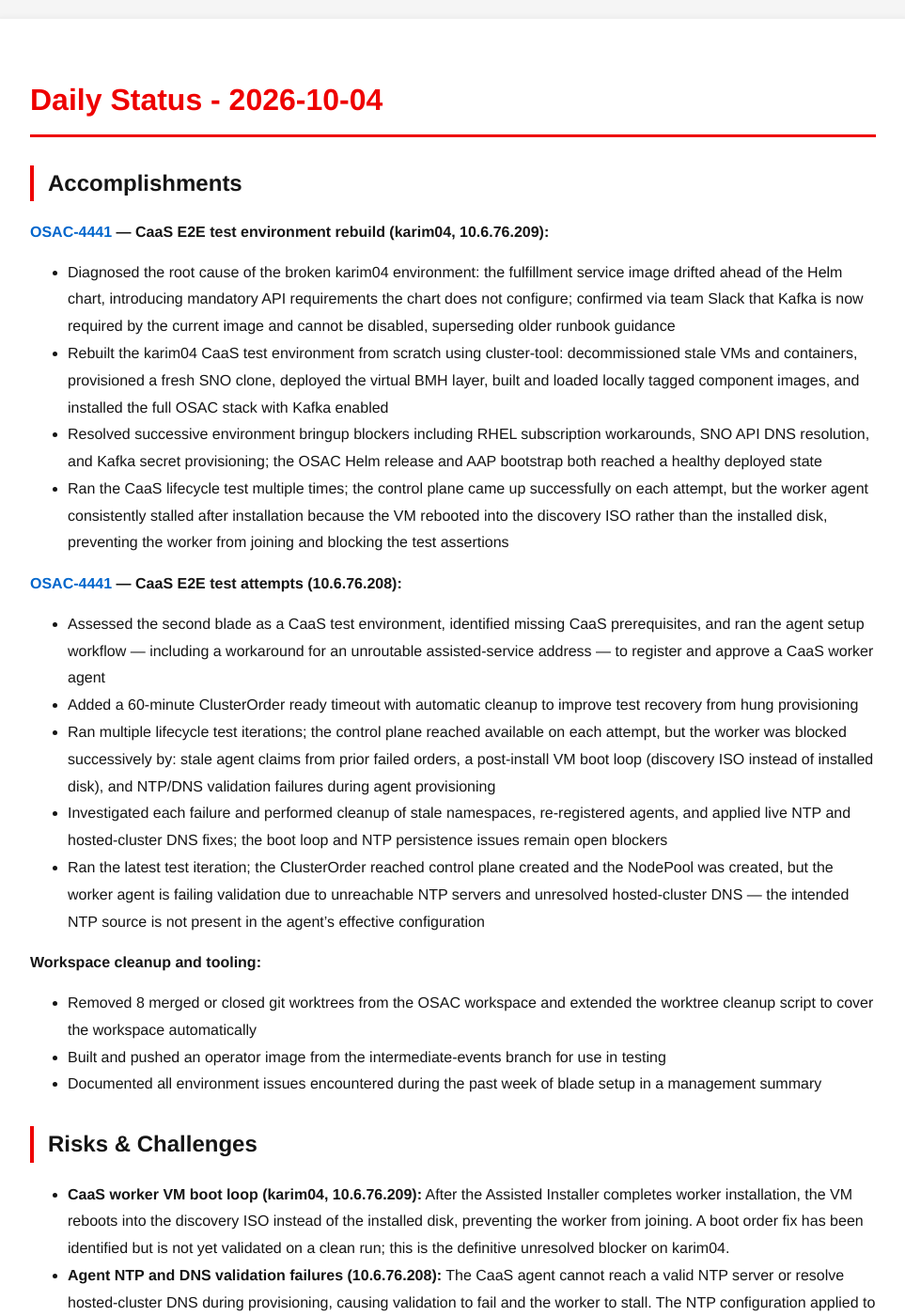
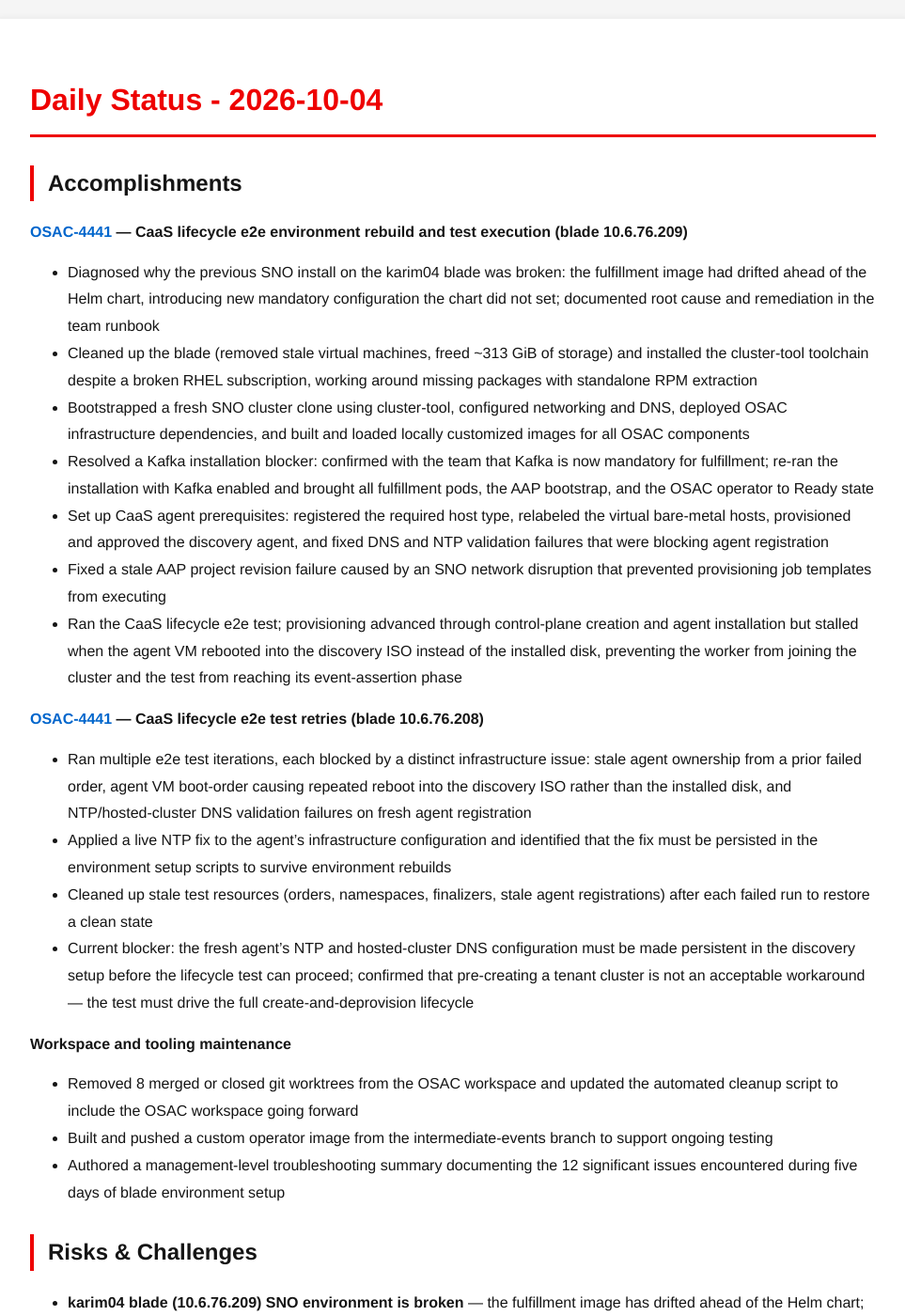
Before and after one commit to tzvatot/daily-status, a Jekyll site: the page built from 2026-10-04.md, in a window 1280 px wide and 1400 px high. Shown: the whole window at 94% size, without its empty margins (158-1121 px from the left). Built offline with Jekyll 4.4.1, drawn with Linux system fonts in a browser that asks for light colours; some of the changed text lies outside the part shown.

Commit message:
Daily status update - 2026-10-04

```diff
--- a/2026-10-04.md
+++ b/2026-10-04.md
@@ -8,30 +8,34 @@
 
 ## Accomplishments
 
-**[OSAC-4441](https://redhat.atlassian.net/browse/OSAC-4441) — CaaS E2E test environment rebuild (karim04, 10.6.76.209):**
-- Diagnosed the root cause of the broken karim04 environment: the fulfillment service image drifted ahead of the Helm chart, introducing mandatory API requirements the chart does not configure; confirmed via team Slack that Kafka is now required by the current image and cannot be disabled, superseding older runbook guidance
-- Rebuilt the karim04 CaaS test environment from scratch using cluster-tool: decommissioned stale VMs and containers, provisioned a fresh SNO clone, deployed the virtual BMH layer, built and loaded locally tagged component images, and installed the full OSAC stack with Kafka enabled
-- Resolved successive environment bringup blockers including RHEL subscription workarounds, SNO API DNS resolution, and Kafka secret provisioning; the OSAC Helm release and AAP bootstrap both reached a healthy deployed state
-- Ran the CaaS lifecycle test multiple times; the control plane came up successfully on each attempt, but the worker agent consistently stalled after installation because the VM rebooted into the discovery ISO rather than the installed disk, preventing the worker from joining and blocking the test assertions
+**[OSAC-4441](https://redhat.atlassian.net/browse/OSAC-4441) — CaaS lifecycle e2e environment rebuild and test execution (blade 10.6.76.209)**
 
-**[OSAC-4441](https://redhat.atlassian.net/browse/OSAC-4441) — CaaS E2E test attempts (10.6.76.208):**
-- Assessed the second blade as a CaaS test environment, identified missing CaaS prerequisites, and ran the agent setup workflow — including a workaround for an unroutable assisted-service address — to register and approve a CaaS worker agent
-- Added a 60-minute ClusterOrder ready timeout with automatic cleanup to improve test recovery from hung provisioning
-- Ran multiple lifecycle test iterations; the control plane reached available on each attempt, but the worker was blocked successively by: stale agent claims from prior failed orders, a post-install VM boot loop (discovery ISO instead of installed disk), and NTP/DNS validation failures during agent provisioning
-- Investigated each failure and performed cleanup of stale namespaces, re-registered agents, and applied live NTP and hosted-cluster DNS fixes; the boot loop and NTP persistence issues remain open blockers
-- Ran the latest test iteration; the ClusterOrder reached control plane created and the NodePool was created, but the worker agent is failing validation due to unreachable NTP servers and unresolved hosted-cluster DNS — the intended NTP source is not present in the agent's effective configuration
+- Diagnosed why the previous SNO install on the karim04 blade was broken: the fulfillment image had drifted ahead of the Helm chart, introducing new mandatory configuration the chart did not set; documented root cause and remediation in the team runbook
+- Cleaned up the blade (removed stale virtual machines, freed ~313 GiB of storage) and installed the cluster-tool toolchain despite a broken RHEL subscription, working around missing packages with standalone RPM extraction
+- Bootstrapped a fresh SNO cluster clone using cluster-tool, configured networking and DNS, deployed OSAC infrastructure dependencies, and built and loaded locally customized images for all OSAC components
+- Resolved a Kafka installation blocker: confirmed with the team that Kafka is now mandatory for fulfillment; re-ran the installation with Kafka enabled and brought all fulfillment pods, the AAP bootstrap, and the OSAC operator to Ready state
+- Set up CaaS agent prerequisites: registered the required host type, relabeled the virtual bare-metal hosts, provisioned and approved the discovery agent, and fixed DNS and NTP validation failures that were blocking agent registration
+- Fixed a stale AAP project revision failure caused by an SNO network disruption that prevented provisioning job templates from executing
+- Ran the CaaS lifecycle e2e test; provisioning advanced through control-plane creation and agent installation but stalled when the agent VM rebooted into the discovery ISO instead of the installed disk, preventing the worker from joining the cluster and the test from reaching its event-assertion phase
 
-**Workspace cleanup and tooling:**
-- Removed 8 merged or closed git worktrees from the OSAC workspace and extended the worktree cleanup script to cover the workspace automatically
-- Built and pushed an operator image from the intermediate-events branch for use in testing
-- Documented all environment issues encountered during the past week of blade setup in a management summary
+**[OSAC-4441](https://redhat.atlassian.net/browse/OSAC-4441) — CaaS lifecycle e2e test retries (blade 10.6.76.208)**
+
+- Ran multiple e2e test iterations, each blocked by a distinct infrastructure issue: stale agent ownership from a prior failed order, agent VM boot-order causing repeated reboot into the discovery ISO rather than the installed disk, and NTP/hosted-cluster DNS validation failures on fresh agent registration
+- Applied a live NTP fix to the agent's infrastructure configuration and identified that the fix must be persisted in the environment setup scripts to survive environment rebuilds
+- Cleaned up stale test resources (orders, namespaces, finalizers, stale agent registrations) after each failed run to restore a clean state
+- Current blocker: the fresh agent's NTP and hosted-cluster DNS configuration must be made persistent in the discovery setup before the lifecycle test can proceed; confirmed that pre-creating a tenant cluster is not an acceptable workaround — the test must drive the full create-and-deprovision lifecycle
+
+**Workspace and tooling maintenance**
+- Removed 8 merged or closed git worktrees from the OSAC workspace and updated the automated cleanup script to include the OSAC workspace going forward
+- Built and pushed a custom operator image from the intermediate-events branch to support ongoing testing
+- Authored a management-level troubleshooting summary documenting the 12 significant issues encountered during five days of blade environment setup
 
 ## Risks & Challenges
 
-- **CaaS worker VM boot loop (karim04, 10.6.76.209):** After the Assisted Installer completes worker installation, the VM reboots into the discovery ISO instead of the installed disk, preventing the worker from joining. A boot order fix has been identified but is not yet validated on a clean run; this is the definitive unresolved blocker on karim04.
-- **Agent NTP and DNS validation failures (10.6.76.208):** The CaaS agent cannot reach a valid NTP server or resolve hosted-cluster DNS during provisioning, causing validation to fail and the worker to stall. The NTP configuration applied to the provisioning environment is a live patch that will be lost on the next environment rebuild; it has not yet been persisted to the setup script.
-- **karim04 blade (10.6.76.209) environment is broken:** The fulfillment service image tag is floating and has drifted ahead of the Helm chart; the environment should not be used for E2E testing until reinstalled with a pinned image version.
+- **karim04 blade (10.6.76.209) SNO environment is broken** — the fulfillment image has drifted ahead of the Helm chart; do not use for e2e testing until reinstalled with a pinned or compatible fulfillment image
+- **CaaS agent VM boot-order loop (both blades)** — after Assisted Installer completes installation, the agent VM reboots into the discovery ISO instead of the installed disk, preventing the worker from joining and blocking test completion; a disk-only boot workaround has been applied but has not yet produced a successful agent reboot
+- **Persistent NTP/DNS configuration gap (blade 10.6.76.208)** — the NTP source and hosted-cluster DNS entries required for agent validation are applied as live fixes but are not persisted in the environment setup scripts, so they are lost on every environment rebuild; this must be resolved before the lifecycle test can succeed
 
 ## Key Effort
 
-Resolving successive infrastructure and configuration blockers across both blade CaaS test environments to enable the [OSAC-4441](https://redhat.atlassian.net/browse/OSAC-4441) CaaS cluster lifecycle E2E test to run, with the worker VM post-install boot loop and agent NTP/DNS validation failures remaining as the definitive unresolved blockers preventing a passing test result.
+Driving the [OSAC-4441](https://redhat.atlassian.net/browse/OSAC-4441) CaaS lifecycle e2e test to first execution across two blade environments, resolving installation, tooling, Kafka, DNS/NTP, and agent provisioning blockers, with the remaining obstacle being a CaaS agent VM boot-order issue that prevents the worker node from joining and the test from completing.
```
